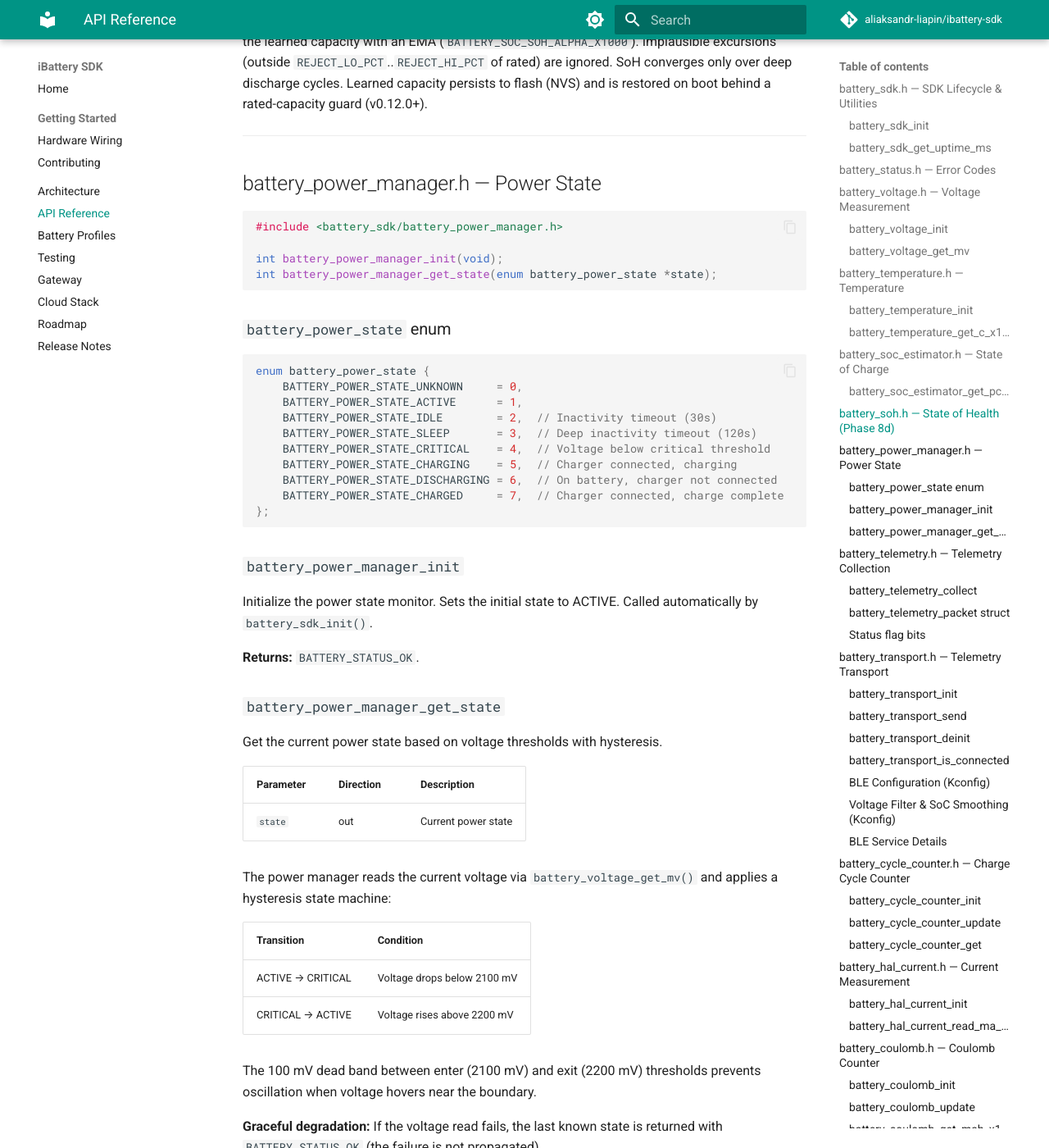
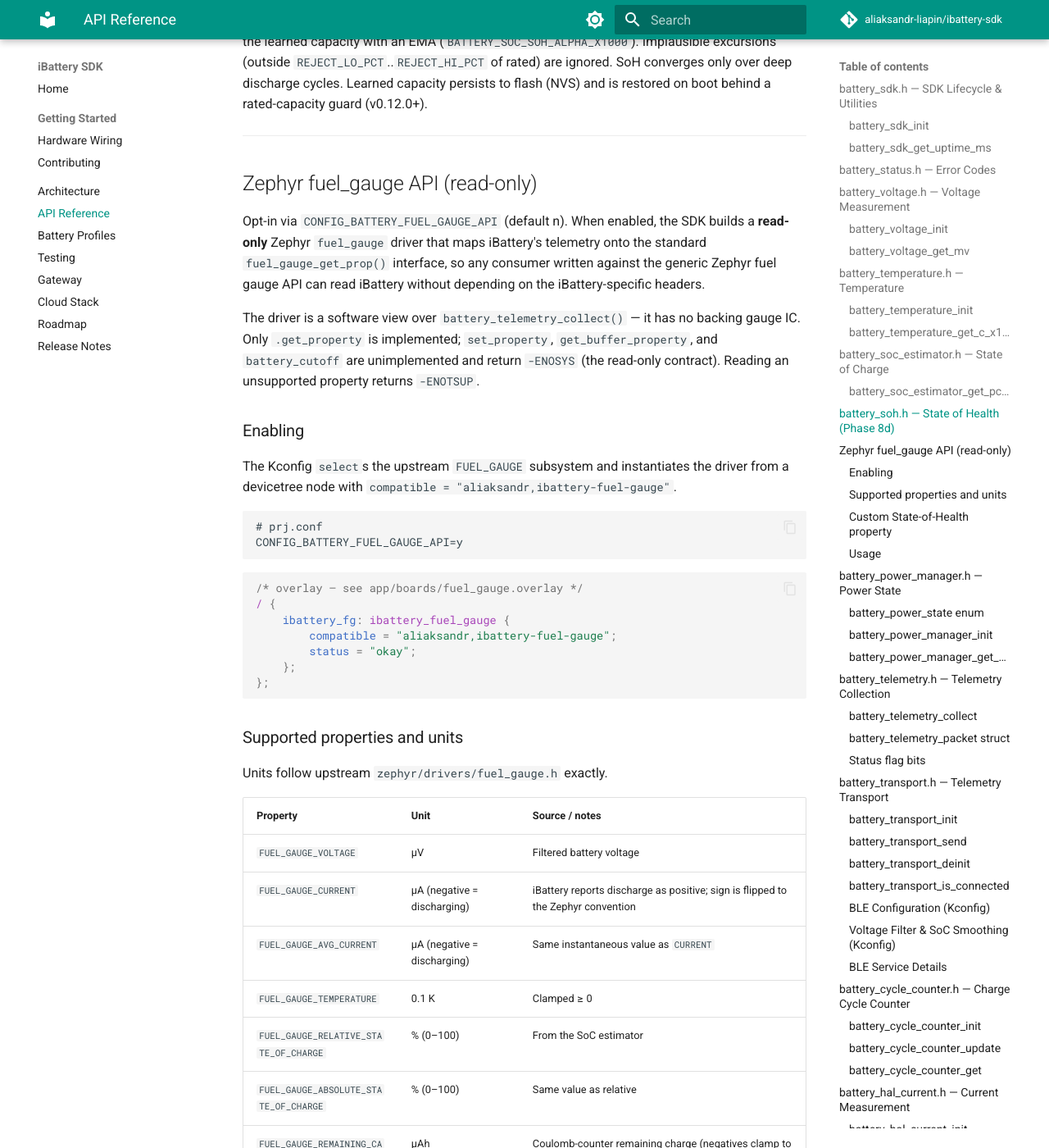
Before and after one commit to aliaksandr-liapin/ibattery-sdk, an MkDocs documentation site: the page built from docs/SDK_API.md, in a window 1280 px wide and 1400 px high, scrolled down 6108 px. Shown: the whole window at 82% size. Built offline with MkDocs 1.6.1 and Material for MkDocs 9.7.7, drawn with Linux system fonts in a browser that asks for light colours; comment, search, counter and statistics services are not loaded; some of the changed text lies outside the part shown.

Commit message:
docs(fuel_gauge): document the read-only Zephyr fuel_gauge driver + custom SoH prop
Co-Authored-By: Claude Opus 4.8 <noreply@anthropic.com>

````diff
--- a/docs/SDK_API.md
+++ b/docs/SDK_API.md
@@ -213,6 +213,82 @@ int battery_soh_reset(void);
 - `battery_soh_reset` — restore learned capacity to the rated value.
 
 Learning happens automatically inside the SoC estimator: it arms at the full-anchor edge and, at the empty-anchor edge, computes `measured = rated − remaining_charge` and blends it into the learned capacity with an EMA (`BATTERY_SOC_SOH_ALPHA_X1000`). Implausible excursions (outside `REJECT_LO_PCT`..`REJECT_HI_PCT` of rated) are ignored. SoH converges only over deep discharge cycles. Learned capacity persists to flash (NVS) and is restored on boot behind a rated-capacity guard (v0.12.0+).
+
+---
+
+## Zephyr fuel_gauge API (read-only)
+
+Opt-in via `CONFIG_BATTERY_FUEL_GAUGE_API` (default n). When enabled, the SDK builds a **read-only** Zephyr `fuel_gauge` driver that maps iBattery's telemetry onto the standard `fuel_gauge_get_prop()` interface, so any consumer written against the generic Zephyr fuel gauge API can read iBattery without depending on the iBattery-specific headers.
+
+The driver is a software view over `battery_telemetry_collect()` — it has no backing gauge IC. Only `.get_property` is implemented; `set_property`, `get_buffer_property`, and `battery_cutoff` are unimplemented and return `-ENOSYS` (the read-only contract). Reading an unsupported property returns `-ENOTSUP`.
+
+### Enabling
+
+The Kconfig `select`s the upstream `FUEL_GAUGE` subsystem and instantiates the driver from a devicetree node with `compatible = "aliaksandr,ibattery-fuel-gauge"`.
+
+```conf
+# prj.conf
+CONFIG_BATTERY_FUEL_GAUGE_API=y
+```
+
+```dts
+/* overlay — see app/boards/fuel_gauge.overlay */
+/ {
+    ibattery_fg: ibattery_fuel_gauge {
+        compatible = "aliaksandr,ibattery-fuel-gauge";
+        status = "okay";
+    };
+};
+```
+
+### Supported properties and units
+
+Units follow upstream `zephyr/drivers/fuel_gauge.h` exactly.
+
+| Property | Unit | Source / notes |
+|----------|------|----------------|
+| `FUEL_GAUGE_VOLTAGE` | µV | Filtered battery voltage |
+| `FUEL_GAUGE_CURRENT` | µA (negative = discharging) | iBattery reports discharge as positive; sign is flipped to the Zephyr convention |
+| `FUEL_GAUGE_AVG_CURRENT` | µA (negative = discharging) | Same instantaneous value as `CURRENT` |
+| `FUEL_GAUGE_TEMPERATURE` | 0.1 K | Clamped ≥ 0 |
+| `FUEL_GAUGE_RELATIVE_STATE_OF_CHARGE` | % (0–100) | From the SoC estimator |
+| `FUEL_GAUGE_ABSOLUTE_STATE_OF_CHARGE` | % (0–100) | Same value as relative |
+| `FUEL_GAUGE_REMAINING_CAPACITY` | µAh | Coulomb-counter remaining charge (negatives clamp to 0) |
+| `FUEL_GAUGE_FULL_CHARGE_CAPACITY` | µAh | Rated capacity scaled by learned SoH; falls back to rated when SoH is unknown/disabled |
+| `FUEL_GAUGE_DESIGN_CAPACITY` | mAh | `CONFIG_BATTERY_CAPACITY_MAH` |
+| `FUEL_GAUGE_CYCLE_COUNT` | 1/100ths | Charge cycle count |
+
+Any property not listed above returns `-ENOTSUP`.
+
+### Custom State-of-Health property
+
+The standard `fuel_gauge` API has no State-of-Health property, so iBattery exposes one as a downstream-custom property defined in `battery_sdk/battery_fuel_gauge.h`:
+
+```c
+#define BATTERY_FUEL_GAUGE_PROP_SOH (FUEL_GAUGE_CUSTOM_BEGIN + 0)
+```
+
+The value is delivered in `val->flags` as SoH in **centi-percent** (e.g. `7310` == 73.10%). It is only available when `CONFIG_BATTERY_SOC_SOH=y`; otherwise reading it returns `-ENOTSUP`.
+
+### Usage
+
+```c
+#include <zephyr/drivers/fuel_gauge.h>
+#include <battery_sdk/battery_fuel_gauge.h>   /* for the custom SoH property */
+
+const struct device *fg = DEVICE_DT_GET_ANY(aliaksandr_ibattery_fuel_gauge);
+union fuel_gauge_prop_val val;
+
+if (fuel_gauge_get_prop(fg, FUEL_GAUGE_VOLTAGE, &val) == 0) {
+    /* val.voltage — battery voltage in µV */
+}
+
+if (fuel_gauge_get_prop(fg, BATTERY_FUEL_GAUGE_PROP_SOH, &val) == 0) {
+    /* val.flags — State of Health in centi-percent (7310 == 73.10%) */
+}
+```
+
+> Status: the driver builds and is module-path CI-smoke-tested. Runtime accuracy over the fuel_gauge interface has not yet been hardware-validated.
 
 ---
 
````
Also changed, not shown: CLAUDE.md (+2 -0 lines), README.md (+25 -0 lines), docs/POSITIONING.md (+1 -1 lines), docs/RELEASE_NOTES.md (+22 -0 lines).
